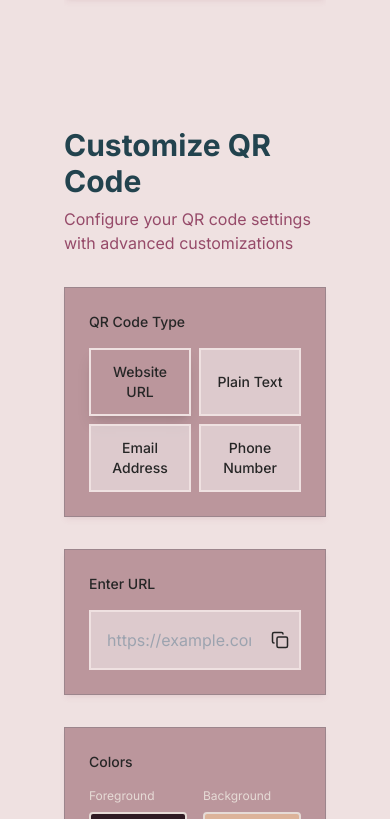
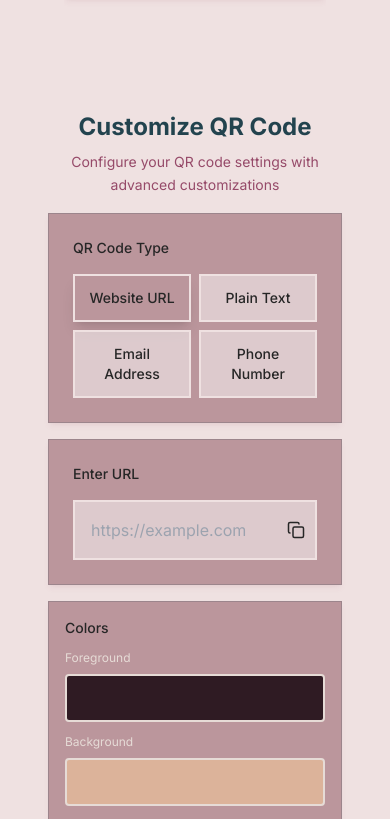
Before and after one commit to levelupsvr/QR-Ease, a React (Vite) app: page / in a window 390 px wide. Shown: the part 1325-2144 px from the top of the page. Built offline with nearby package versions, Linux system fonts and the light colour scheme.

Commit message:
mobile optimized

```diff
--- a/src/components/GlassCard.tsx
+++ b/src/components/GlassCard.tsx
@@ -29,8 +29,19 @@ const GlassCard = ({ children, className, animate = true }: GlassCardProps) => {
         // Dark mode styles (preserved)
         "dark:bg-raisin-black/10 dark:border-rosy-brown/20 dark:shadow-black/20 dark:text-silver-pink",
 
-        // Shared styles
+        // Shared styles with mobile optimizations
         "rounded-lg overflow-hidden transition-all duration-300 cursor-glow ripple",
+
+        // Mobile optimizations
+        "touch-manipulation", // Better touch response
+        "active:scale-[0.98] active:shadow-sm", // Touch feedback
+        "sm:active:scale-100", // Disable scale on larger screens
+        "will-change-transform", // Optimize for animations
+
+        // Mobile-specific hover states
+        "sm:hover:shadow-lg sm:hover:shadow-[hsl(var(--primary)/0.12)]",
+        "sm:dark:hover:shadow-black/30",
+
         className
       )}
       {...animationProps}
--- a/src/components/QRCustomizerEnhanced.tsx
+++ b/src/components/QRCustomizerEnhanced.tsx
@@ -16,14 +16,14 @@ const QRCustomizerEnhanced = () => {
     <motion.div
       initial={{ x: -20, opacity: 0 }}
       animate={{ x: 0, opacity: 1 }}
-      className="h-full overflow-y-auto p-8 cursor-glow"
+      className="h-full overflow-y-auto p-4 sm:p-6 lg:p-8 cursor-glow"
     >
-      <div className="space-y-8">
-        <div>
-          <h2 className="text-3xl font-bold text-muted dark:text-silver-pink mb-2">
+      <div className="space-y-4 sm:space-y-6 lg:space-y-8 max-w-2xl mx-auto">
+        <div className="text-center sm:text-left">
+          <h2 className="text-2xl sm:text-3xl font-bold text-muted dark:text-silver-pink mb-2">
             Customize QR Code
           </h2>
-          <p className="text-destructive dark:text-tan">
+          <p className="text-sm sm:text-base text-destructive dark:text-tan leading-relaxed">
             Configure your QR code settings with advanced customizations
           </p>
         </div>
@@ -39,9 +39,9 @@ const QRCustomizerEnhanced = () => {
           onClick={resetSettings}
           whileHover={{ scale: 1.02 }}
           whileTap={{ scale: 0.98 }}
-          className="w-full p-4 bg-raisin-black text-white hover:bg-tuscan-red hover:text-white flex items-center justify-center gap-3 font-medium transition-all rounded-lg ripple"
+          className="w-full p-3 sm:p-4 bg-raisin-black text-white hover:bg-tuscan-red hover:text-white flex items-center justify-center gap-2 sm:gap-3 font-medium transition-all rounded-lg ripple touch-manipulation text-sm sm:text-base min-h-[48px] active:scale-95 sm:active:scale-98"
         >
-          <RotateCcw size={18} />
+          <RotateCcw size={16} className="sm:w-[18px] sm:h-[18px]" />
           Reset All Settings
         </motion.button>
       </div>
--- a/src/components/customization/ColorPickers.tsx
+++ b/src/components/customization/ColorPickers.tsx
@@ -9,40 +9,46 @@ const ColorPickers = () => {
   const [showBackgroundPicker, setShowBackgroundPicker] = useState(false);
 
   return (
-    <GlassCard className="p-6 mb-8 transition-all duration-300">
-      <label className="block text-sm font-medium mb-4 text-foreground">
+    <GlassCard className="p-4 sm:p-6 mb-6 sm:mb-8 transition-all duration-300">
+      <label className="block text-sm font-medium mb-3 sm:mb-4 text-foreground">
         Colors
       </label>
-      <div className="grid grid-cols-2 gap-4">
+      <div className="grid grid-cols-1 sm:grid-cols-2 gap-3 sm:gap-4">
         <div>
           <label className="block text-xs mb-2 text-secondary">Foreground</label>
           <div
-            className="w-full min-h-12 border-2 border-secondary box-border rounded cursor-pointer transition-colors"
+            className="w-full min-h-12 sm:min-h-14 border-2 border-secondary box-border rounded cursor-pointer transition-colors touch-manipulation"
             style={{ backgroundColor: settings.foregroundColor }}
             onClick={() => setShowForegroundPicker(!showForegroundPicker)}
           />
           {showForegroundPicker && (
-            <div className="mt-2">
+            <div className="mt-2 flex justify-center sm:justify-start">
+              <div className="scale-90 sm:scale-100 origin-top">
                 <SketchPicker
                   color={settings.foregroundColor}
                   onChange={(color) => updateSettings({ foregroundColor: color.hex })}
+                  width="240"
                 />
+              </div>
             </div>
           )}
         </div>
         <div>
           <label className="block text-xs mb-2 text-secondary">Background</label>
           <div
-            className="w-full min-h-12 border-2 border-secondary box-border rounded cursor-pointer transition-colors"
+            className="w-full min-h-12 sm:min-h-14 border-2 border-secondary box-border rounded cursor-pointer transition-colors touch-manipulation"
             style={{ backgroundColor: settings.backgroundColor }}
             onClick={() => setShowBackgroundPicker(!showBackgroundPicker)}
           />
           {showBackgroundPicker && (
-            <div className="mt-2">
+            <div className="mt-2 flex justify-center sm:justify-start">
+              <div className="scale-90 sm:scale-100 origin-top">
                 <SketchPicker
                   color={settings.backgroundColor}
                   onChange={(color) => updateSettings({ backgroundColor: color.hex })}
+                  width="240"
                 />
+              </div>
             </div>
           )}
         </div>
```
Also changed, not shown: src/components/QRCustomizer.tsx (+44 -38 lines). Lines whose indentation alone changed are shown as unchanged.
